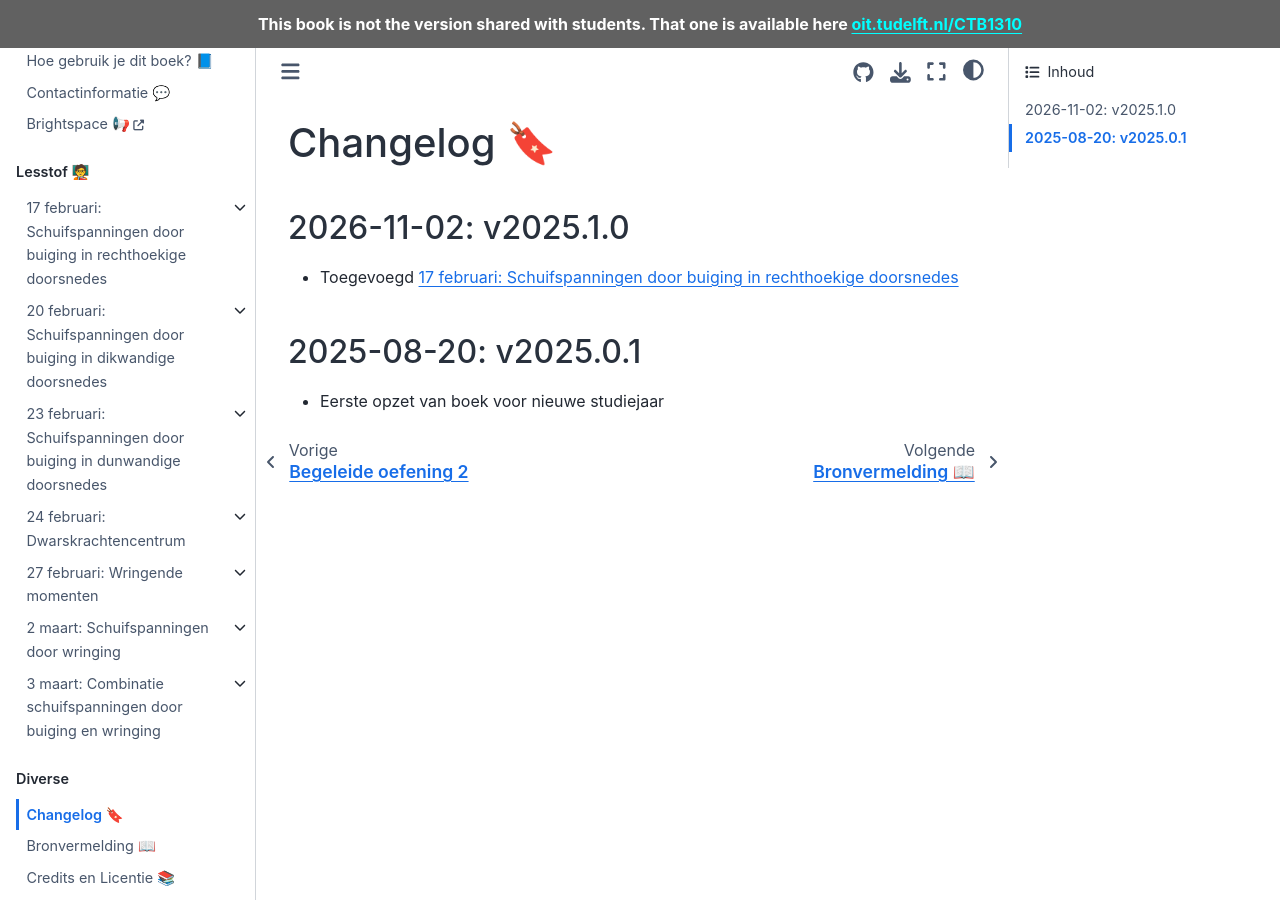
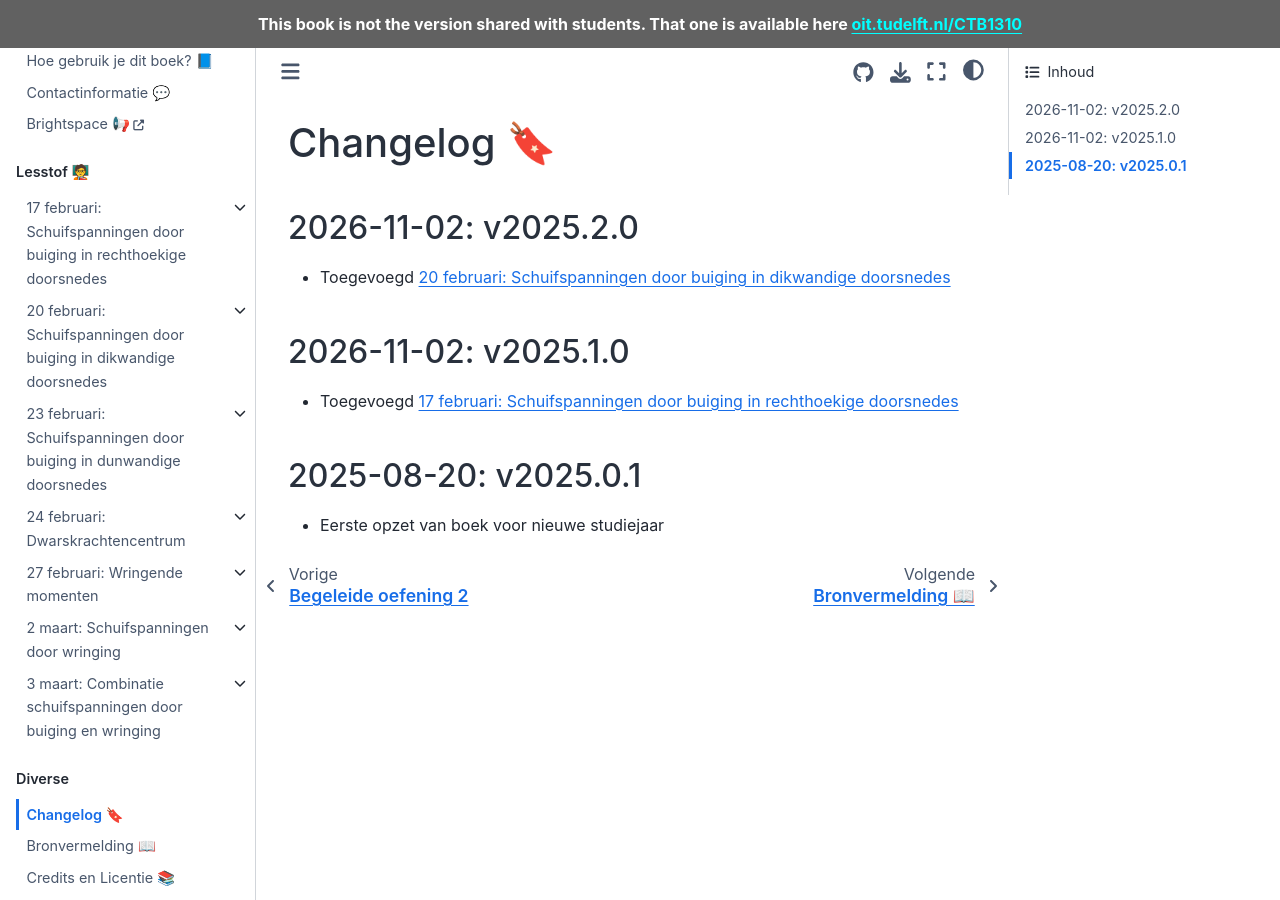
Before and after one commit to TUDelft-books/CTB1310, a Jupyter Book: the page built from book/changelog.md, in a window 1280 px wide and 900 px high. Built offline with Jupyter Book 1.0.4 settings and Sphinx 7.4.7 and the Sphinx Book theme 1.1.4, drawn with Linux system fonts in a browser that asks for light colours; comment, search, counter and statistics services are not loaded.

Commit message:
shared les 2

```diff
--- a/book/_toc.yml
+++ b/book/_toc.yml
@@ -15,12 +15,12 @@ parts:
     - file: shear_rect/instructie.md
     - file: shear_rect/lesoefening1.md
     - file: shear_rect/lesoefening2.md
-# START REMOVE-FROM-RELEASE
   - file: shear/les.md
     sections:
     - file: shear/instructie.md
     - file: shear/lesoefening1.md
     - file: shear/lesoefening2.md
+# START REMOVE-FROM-RELEASE
   - file: shear_dunwandig/les.md
     sections:
     - file: shear_dunwandig/instructie.md
--- a/book/changelog.md
+++ b/book/changelog.md
@@ -1,4 +1,7 @@
 # Changelog 🔖
+
+## 2026-11-02: v2025.2.0
+- Toegevoegd [](./shear/les.md)
 
 ## 2026-11-02: v2025.1.0
 - Toegevoegd [](./shear_rect/les.md)
```
Also changed, not shown: book/shear/lesoefening2.md (+1 -1 lines).
